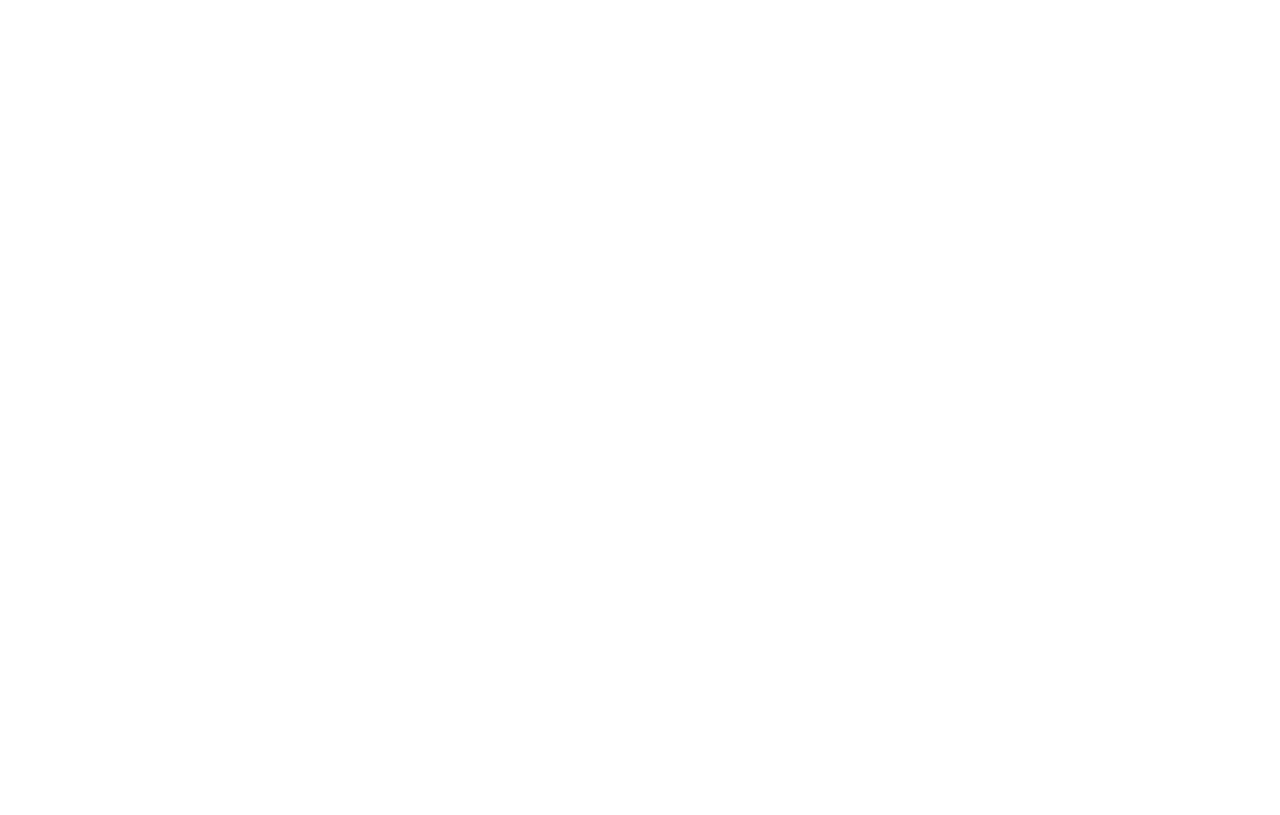
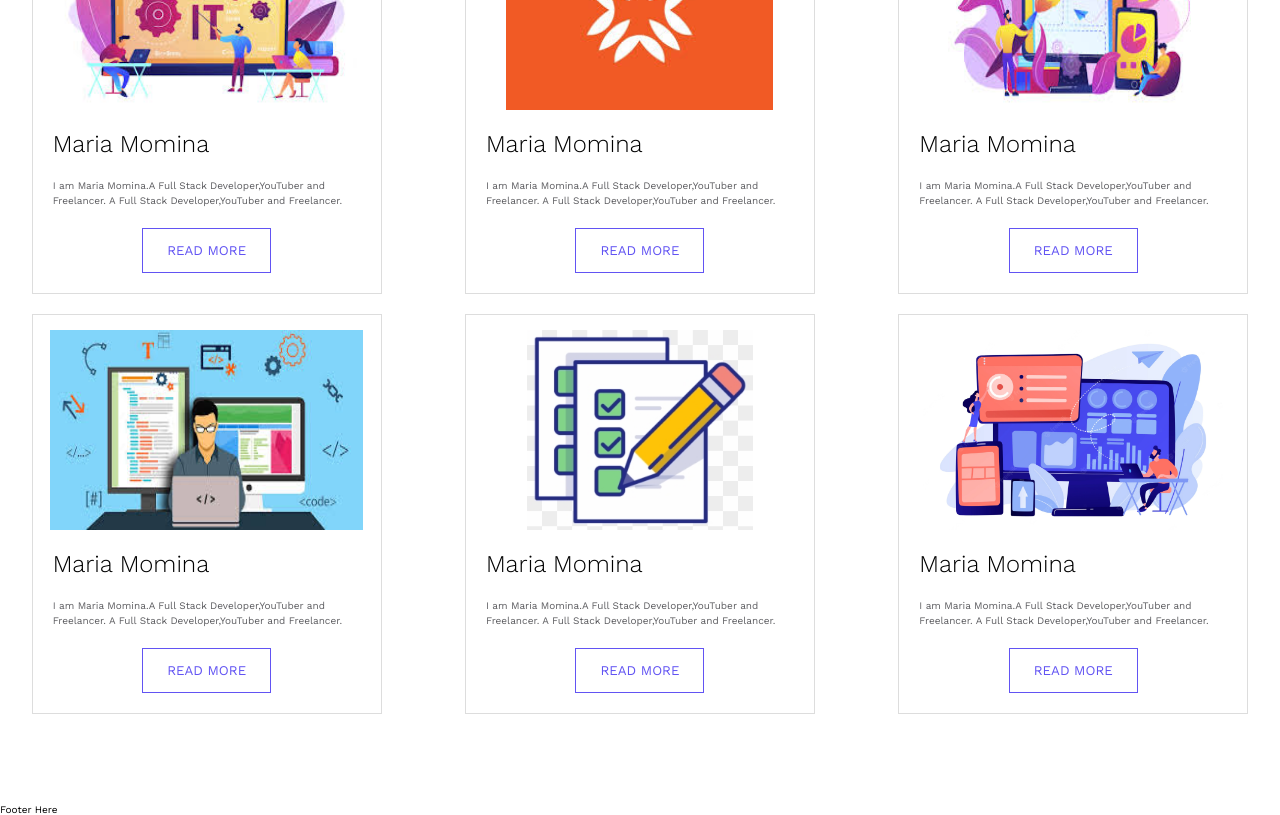
Before and after one commit to hafzamaria/react-website, a React (Create React App) app in the folder web/: page /Services in a window 1280 px wide. Shown: the part 400-1215 px from the top of the page. Before the commit the page ends 800 px from the top, so only its background shows below. Built offline with nearby package versions, Linux system fonts and the light colour scheme.

Commit message:
service work

```diff
--- a/web/src/Context.jsx
+++ b/web/src/Context.jsx
@@ -1,5 +1,5 @@
 // import { createContext, useContext } from "react";
-import React, { useContext, useReducer } from "react";
+import React, { useContext, useEffect, useReducer } from "react";
 import {reducer} from './Reducer';
 
 //context to heroSection
@@ -8,9 +8,15 @@ import {reducer} from './Reducer';
 // consumer /useContext (hook)
  const AppContext = React.createContext();
 
+// const API ='https://thapareactapi.up.railway.app';
+
+
+
+
  const initialState ={
     name:'',
     image:'',
+    // services:[],
  };
 
 
@@ -35,15 +41,48 @@ import {reducer} from './Reducer';
                 {
                     type:'ABOUT_UPDATE',
                     payload:{
-                        name:"Maria Momina",
+                        name:"Sumama Imran",
                         image:'./image/about1.jpg'
                     }
                 }
             )
 
             }
+
+            ////////////services
+            const updateServicesPage =() =>{
+                return dispatch(
+                    {
+                        type:'SERVICES_UPDATE',
+                        payload:{
+                            name:"Maria Momina",
+                            image:'',
+
+                        }
+                    }
+                )
+
+                }
+       //////to get the api data
+    //    const getServices = async (url) => {
+    //      try{
+    //         const res =await fetch(url);
+    //         const data =await res.json();
+    //          dispatch({type:'GET_SERVICES' ,payload:data});
+    //      }catch(error){
+    //         console.log(error)}
+    //    }
+
+
+
+       //////////to call the api
+    //    useEffect(()=>{
+    //     getServices(API);
+    //    },[]);
+
+
     return(
-        <AppContext.Provider value={{...state,updateHomePage,updateAboutPage}}>{children}</AppContext.Provider>///value is firstName
+        <AppContext.Provider value={{...state,updateHomePage,updateAboutPage,updateServicesPage}}>{children}</AppContext.Provider>///value is firstName
     )
 
  };
--- a/web/src/GlobalStyle.jsx
+++ b/web/src/GlobalStyle.jsx
@@ -71,5 +71,11 @@ li
 .grid-four-column{
     grid-template-columns:1fr 1.2fr .5fr .8fr;
 }
+.common-heading{
+    font-size: 3.8rem;
+    font-weight: 600;
+    margin-bottom: 6rem;
+    text-transform:capitalize;
+}
 
 `;
--- a/web/src/Reducer.jsx
+++ b/web/src/Reducer.jsx
@@ -15,6 +15,14 @@ export const reducer =(state, action)=>{
             image:action.payload.image
         }
     }
+    if(action.type === "SERVICES_UPDATE"){
+        return{
+        ...state,
+        //  services:action.payload,
+        name:action.payload.name,
+        image:action.payload.image
+        }
+    }
 
 
     return state;
--- a/web/src/Services.jsx
+++ b/web/src/Services.jsx
@@ -1,11 +1,30 @@
 import React from 'react'
+import { useGlobalContext } from './Context'
+import {useEffect} from 'react'
+import ServicesCard from './components/ServicesCard'
 
 const Services = () => {
+
+
+
+
+  const {updateServicesPage} = useGlobalContext();
+
+  useEffect(() => updateServicesPage(),[]);
+
   return (
     <div>
-      Here are Services
+      <ServicesCard/>
     </div>
   )
 }
+//   const {services} = useGlobalContext();
+//   console.log(services)
+//   return (
+//     <div>
+//       Here are Services
+//     </div>
+//   )
+// }
 
 export default Services
--- /dev/null
+++ b/web/src/components/ServicesCard.jsx
@@ -0,0 +1,208 @@
+// import React ,{useContext}from 'react'
+import React from 'react';
+import { NavLink } from 'react-router-dom';
+import styled from 'styled-components'
+import { Button } from '../Styles/Button';
+// import {AppContext} from '../Context';
+import { useGlobalContext } from '../Context';
+
+const ServicesCard
+ = () => {
+
+    // const firstName = useContext(AppContext) instead of this we call useGlobalContext from Context.jsx
+    //  &also dnt need to import AppContext ans useContext
+    // const firstName = useGlobalContext();
+    const {name,image} = useGlobalContext();
+  return (
+
+    <Wrapper className='section'>
+     <h2 className='common-heading'>Our Services</h2>
+     <div className="main-container">
+      <div className="container grid grid-three-coloumn">
+        <div className="card">
+        <figure>
+            <img src='./image/hero.jpg' alt=""  />
+        </figure>
+        <div className="card-data">
+          <h3>{name}</h3>
+          <p>I am {name}.A Full Stack Developer,YouTuber and Freelancer.
+          A Full Stack Developer,YouTuber and Freelancer.</p>
+          <NavLink to='/services'>
+          <Button className='btn'>Read More</Button>
+          </NavLink>
+        </div>
+        </div>
+
+      </div>
+      <div className="container grid grid-three-coloumn">
+        <div className="card">
+        <figure>
+            <img src='./image/logo.jpg' alt=""  />
+        </figure>
+        <div className="card-data">
+          <h3>{name}</h3>
+          <p>I am {name}.A Full Stack Developer,YouTuber and Freelancer.
+          A Full Stack Developer,YouTuber and Freelancer.</p>
+          <NavLink to='/services'>
+          <Button className='btn'>Read More</Button>
+          </NavLink>
+        </div>
+        </div>
+
+      </div>
+      <div className="container grid grid-three-coloumn">
+        <div className="card">
+        <figure>
+            <img src='./image/hero2.jpg' alt=""  />
+        </figure>
+        <div className="card-data">
+          <h3>{name}</h3>
+          <p>I am {name}.A Full Stack Developer,YouTuber and Freelancer.
+          A Full Stack Developer,YouTuber and Freelancer.</p>
+          <NavLink to='/services'>
+          <Button className='btn'>Read More</Button>
+          </NavLink>
+        </div>
+        </div>
+
+      </div>
+      <div className="container grid grid-three-coloumn">
+        <div className="card">
+        <figure>
+            <img src='./image/about1.jpg' alt=""  />
+        </figure>
+        <div className="card-data">
+          <h3>{name}</h3>
+          <p>I am {name}.A Full Stack Developer,YouTuber and Freelancer.
+          A Full Stack Developer,YouTuber and Freelancer.</p>
+          <NavLink to='/services'>
+          <Button className='btn'>Read More</Button>
+          </NavLink>
+        </div>
+        </div>
+
+      </div>
+      <div className="container grid grid-three-coloumn">
+        <div className="card">
+        <figure>
+            <img src= './image/services.png'alt=""  />
+        </figure>
+        <div className="card-data">
+          <h3>{name}</h3>
+          <p>I am {name}.A Full Stack Developer,YouTuber and Freelancer.
+          A Full Stack Developer,YouTuber and Freelancer.</p>
+          <NavLink to='/services'>
+          <Button className='btn'>Read More</Button>
+          </NavLink>
+        </div>
+        </div>
+
+      </div>
+      <div className="container grid grid-three-coloumn">
+        <div className="card">
+        <figure>
+            <img src='./image/about.webp' alt=""  />
+        </figure>
+        <div className="card-data">
+          <h3>{name}</h3>
+          <p>I am {name}.A Full Stack Developer,YouTuber and Freelancer.
+          A Full Stack Developer,YouTuber and Freelancer.</p>
+          <NavLink to='/services'>
+          <Button className='btn'>Read More</Button>
+          </NavLink>
+        </div>
+        </div>
+
+      </div>
+      </div>
+    </Wrapper>
+
+)
+}
+const Wrapper = styled.section`
+padding:9rem 0;
+background-colod:${({theme})=> theme.colors.bg}
+
+
+.container{
+  max-width:80rem;
+
+}
+.main-container{
+  display: flex;
+  align-items: center;
+  justify-content: center;
+
+  flex-direction: row;
+  flex-wrap: wrap;
+  max-width:100%;
+  gap:2rem;
+
+}
+.card{
+  border:0.1rem solid rgba(170 170 170 /40%);
+  width: 35rem;
+  .card-data{
+    padding:0 2rem;
+  }
+  h3{
+    margin:2rem 0;
+    font-weight:300;
+    font-size:2.4rem;
+  }
+  .btn{
+    margin:2rem auto;
+    background-color:rgb(0 0 0 /0%);
+    border:0.1rem solid rgb(98 84 243);
+    display: flex;
+    justify-content: center;
+    align-items: center;
+  color:rgb(98 84 243);
+  font-size:1.4 rem;
+    &:hover{
+      background-color:rgb(98 84 243);
+      color:#fff;
+    }
+
+    a{
+      color:rgb(98 84 243);
+
+    }
+  }
+}
+figure{
+  width:auto;
+  display:flex;
+  justify-content:center;
+  align-items:center;
+  position:relative;
+  overflow:hidden;
+  transition:all 0.5s linear;
+  &::after{
+    content:"";
+    position:absolute;
+    top:0;
+    left:0;
+    width:0;
+    height:100%;
+    background:rgba(0,0,0,0.5);
+    transition:all 0.2s linear;
+    cursor:pointer;
+  }
+  &:hover::after{
+   width:100%;
+}
+&:hover img{
+  transform:scale(1.2);
+}
+img{
+  max-width:90%;
+  margin-top:1.5rem;
+  height:20rem;
+  transition:all 0.2s linear;
+}
+}
+`;
+
+
+export default ServicesCard
```
Also changed, not shown: web/public/image/services.png (added).
